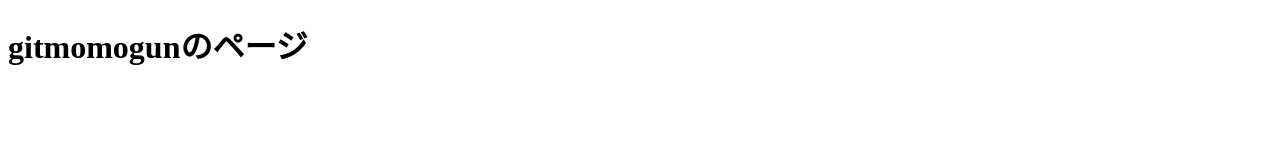
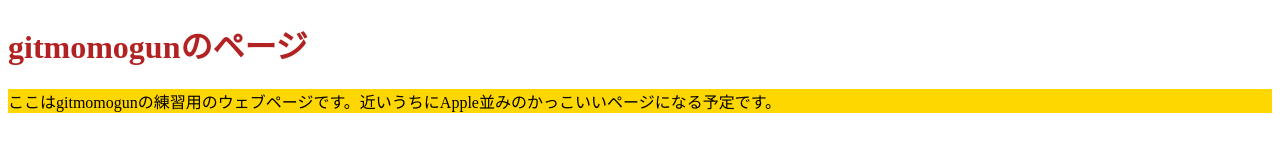
Before and after one commit to gitmomogun/gitmomogun.github.io, a plain HTML site: page index.html in a window 1280 px wide. Drawn offline with Linux system fonts and the light colour scheme.

Commit message:
p要素とカラーを追加した

```diff
--- a/index.html
+++ b/index.html
@@ -6,5 +6,10 @@
     <title>Document</title>
     <link href="style.css" rel="stylesheet" />
   </head>
-  <h1>gitmomogunのページ</h1>
+  <body>
+    <h1>gitmomogunのページ</h1>
+    <p>
+      ここはgitmomogunの練習用のウェブページです。近いうちにApple並みのかっこいいページになる予定です。
+    </p>
+  </body>
 </html>
--- a/style.css
+++ b/style.css
@@ -0,0 +1,7 @@
+h1 {
+  color: firebrick;
+}
+
+p {
+  background: gold;
+}
```
